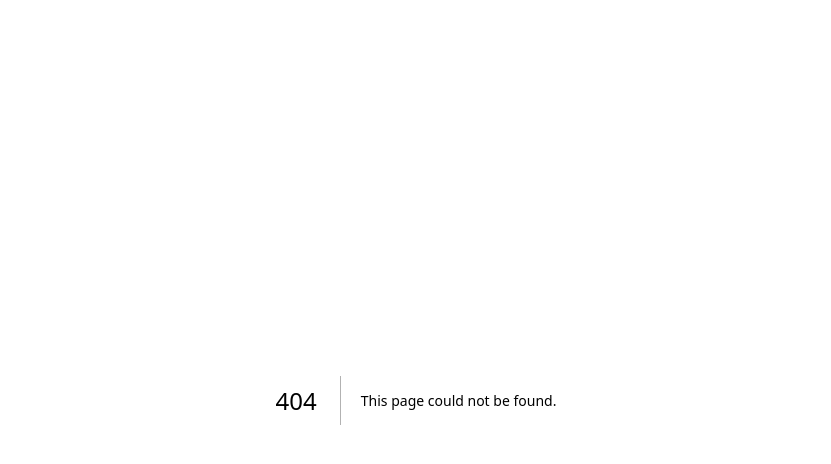
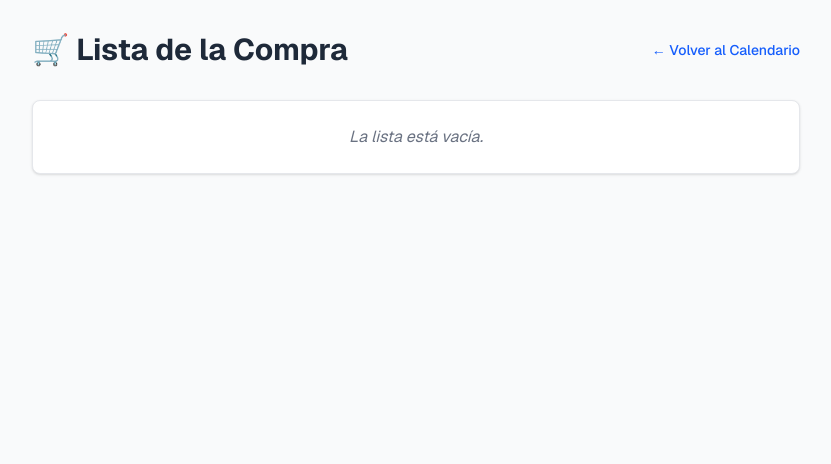
Before and after one commit to manuelalen/inventory, a Next.js app: page /shopping-list in a window 1280 px wide. Before the commit this address had no page. Shown: the top 464 px of the page, without its empty margins (224-1055 px from the left). Built offline with nearby package versions, Linux system fonts and the light colour scheme.

Commit message:
adding shopping list

```diff
--- a/app/calendar/page.tsx
+++ b/app/calendar/page.tsx
@@ -1,16 +1,15 @@
 import postgres from 'postgres';
 import Link from 'next/link';
 
-// Cortafuegos para Vercel
+// Cortafuegos de seguridad para Vercel
 export const dynamic = 'force-dynamic';
 
-// Definimos la estructura anidada que nos devolverá Postgres
 interface Meal {
   id: number;
   day_of_week: string;
   meal_type: string;
   recipe_name: string;
-  ingredients: { name: string; quantity: string }[];
+  ingredients: { name: string; amount: number; unit: string }[];
 }
 
 export default async function CalendarPage() {
@@ -19,7 +18,7 @@ export default async function CalendarPage() {
   if (process.env.POSTGRES_PRISMA_URL) {
     const sql = postgres(process.env.POSTGRES_PRISMA_URL);
     try {
-      // Usamos json_agg para agrupar los ingredientes dentro del mismo objeto de la comida
+      // json_agg extrae los nuevos campos separando la cantidad de la unidad
       meals = await sql<Meal[]>`
         SELECT
           m.id,
@@ -28,7 +27,11 @@ export default async function CalendarPage() {
           m.recipe_name,
           COALESCE(
             json_agg(
-              json_build_object('name', i.name, 'quantity', i.quantity)
+              json_build_object(
+                'name', i.name,
+                'amount', i.amount,
+                'unit', i.unit
+              )
             ) FILTER (WHERE i.id IS NOT NULL), '[]'
           ) as ingredients
         FROM weekly_meals m
@@ -39,30 +42,38 @@ export default async function CalendarPage() {
             WHEN 'Lunes' THEN 1 WHEN 'Martes' THEN 2 WHEN 'Miércoles' THEN 3
             WHEN 'Jueves' THEN 4 WHEN 'Viernes' THEN 5 WHEN 'Sábado' THEN 6 WHEN 'Domingo' THEN 7
           END,
-          m.meal_type DESC; -- 'Comida' antes que 'Cena'
+          m.meal_type DESC;
       `;
     } catch (error) {
       console.error("Error conectando a DB:", error);
     }
   }
 
-  // Agrupamos en JS por día para renderizar el calendario fácilmente
   const days = ['Lunes', 'Martes', 'Miércoles', 'Jueves', 'Viernes', 'Sábado', 'Domingo'];
 
   return (
     <main className="min-h-screen bg-gray-50 p-8 font-sans">
       <div className="max-w-7xl mx-auto">
-        <div className="flex justify-between items-center mb-8">
+
+        {/* Cabecera con navegación */}
+        <div className="flex flex-col sm:flex-row justify-between items-center mb-8 gap-4">
           <h1 className="text-3xl font-bold text-gray-800">Menú Semanal</h1>
-          <Link href="/" className="text-blue-600 hover:underline text-sm font-medium">
-            ← Volver al Inventario
-          </Link>
+          <div className="flex items-center gap-4">
+            <Link href="/" className="text-blue-600 hover:underline text-sm font-medium">
+              ← Volver al Inventario
+            </Link>
+            <Link
+              href="/shopping-list"
+              className="bg-green-600 hover:bg-green-700 text-white px-4 py-2 rounded-lg text-sm font-medium transition-colors"
+            >
+              🛒 Lista de la Compra
+            </Link>
+          </div>
         </div>
 
-        {/* Grid de 7 columnas para los días de la semana */}
+        {/* Grid del Calendario */}
         <div className="grid grid-cols-1 md:grid-cols-2 lg:grid-cols-7 gap-4">
           {days.map(day => {
-            // Filtramos las comidas de este día
             const dayMeals = meals.filter(m => m.day_of_week === day);
             const comida = dayMeals.find(m => m.meal_type === 'Comida');
             const cena = dayMeals.find(m => m.meal_type === 'Cena');
@@ -82,7 +93,9 @@ export default async function CalendarPage() {
                         <p className="font-medium text-gray-900 mb-2">{comida.recipe_name}</p>
                         <ul className="text-sm text-gray-600 space-y-1 list-disc pl-4">
                           {comida.ingredients.map((ing, idx) => (
-                            <li key={idx}>{ing.name} <span className="text-gray-400">({ing.quantity})</span></li>
+                            <li key={idx}>
+                              {ing.name} <span className="text-gray-400 font-medium">({ing.amount} {ing.unit})</span>
+                            </li>
                           ))}
                         </ul>
                       </div>
@@ -99,7 +112,9 @@ export default async function CalendarPage() {
                         <p className="font-medium text-gray-900 mb-2">{cena.recipe_name}</p>
                         <ul className="text-sm text-gray-600 space-y-1 list-disc pl-4">
                           {cena.ingredients.map((ing, idx) => (
-                            <li key={idx}>{ing.name} <span className="text-gray-400">({ing.quantity})</span></li>
+                            <li key={idx}>
+                              {ing.name} <span className="text-gray-400 font-medium">({ing.amount} {ing.unit})</span>
+                            </li>
                           ))}
                         </ul>
                       </div>
--- /dev/null
+++ b/app/shopping-list/page.tsx
@@ -0,0 +1,57 @@
+import postgres from 'postgres';
+import Link from 'next/link';
+
+export const dynamic = 'force-dynamic';
+
+interface ShoppingItem {
+  id: number;
+  name: string;
+  amount: number;
+  unit: string;
+}
+
+export default async function ShoppingListPage() {
+  let items: ShoppingItem[] = [];
+
+  if (process.env.POSTGRES_PRISMA_URL) {
+    const sql = postgres(process.env.POSTGRES_PRISMA_URL);
+    try {
+      items = await sql<ShoppingItem[]>`
+        SELECT id, name, amount, unit
+        FROM shopping_list
+        ORDER BY name ASC;
+      `;
+    } catch (error) {
+      console.error("Error DB:", error);
+    }
+  }
+
+  return (
+    <main className="min-h-screen bg-gray-50 p-8 font-sans">
+      <div className="max-w-3xl mx-auto">
+        <div className="flex justify-between items-center mb-8">
+          <h1 className="text-3xl font-bold text-gray-800">🛒 Lista de la Compra</h1>
+          <Link href="/calendar" className="text-blue-600 hover:underline text-sm font-medium">
+            ← Volver al Calendario
+          </Link>
+        </div>
+
+        <div className="bg-white rounded-lg shadow-sm border border-gray-200 overflow-hidden">
+          <ul className="divide-y divide-gray-200">
+            {items.map((item) => (
+              <li key={item.id} className="p-4 flex justify-between items-center hover:bg-gray-50">
+                <span className="font-medium text-gray-900">{item.name}</span>
+                <span className="text-gray-600 bg-gray-100 px-3 py-1 rounded-full text-sm font-bold">
+                  {item.amount} {item.unit}
+                </span>
+              </li>
+            ))}
+            {items.length === 0 && (
+              <li className="p-6 text-center text-gray-500 italic">La lista está vacía.</li>
+            )}
+          </ul>
+        </div>
+      </div>
+    </main>
+  );
+}
```
